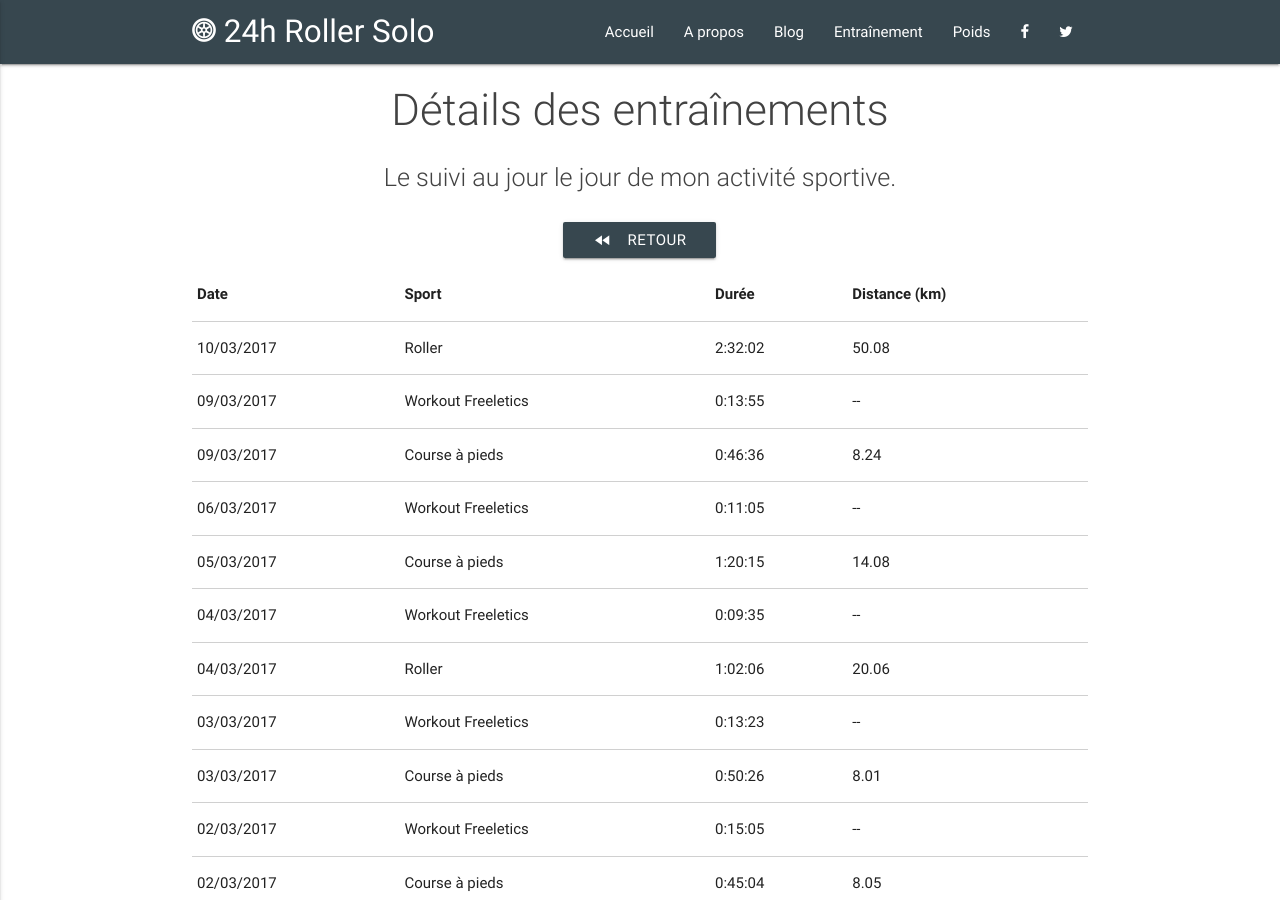
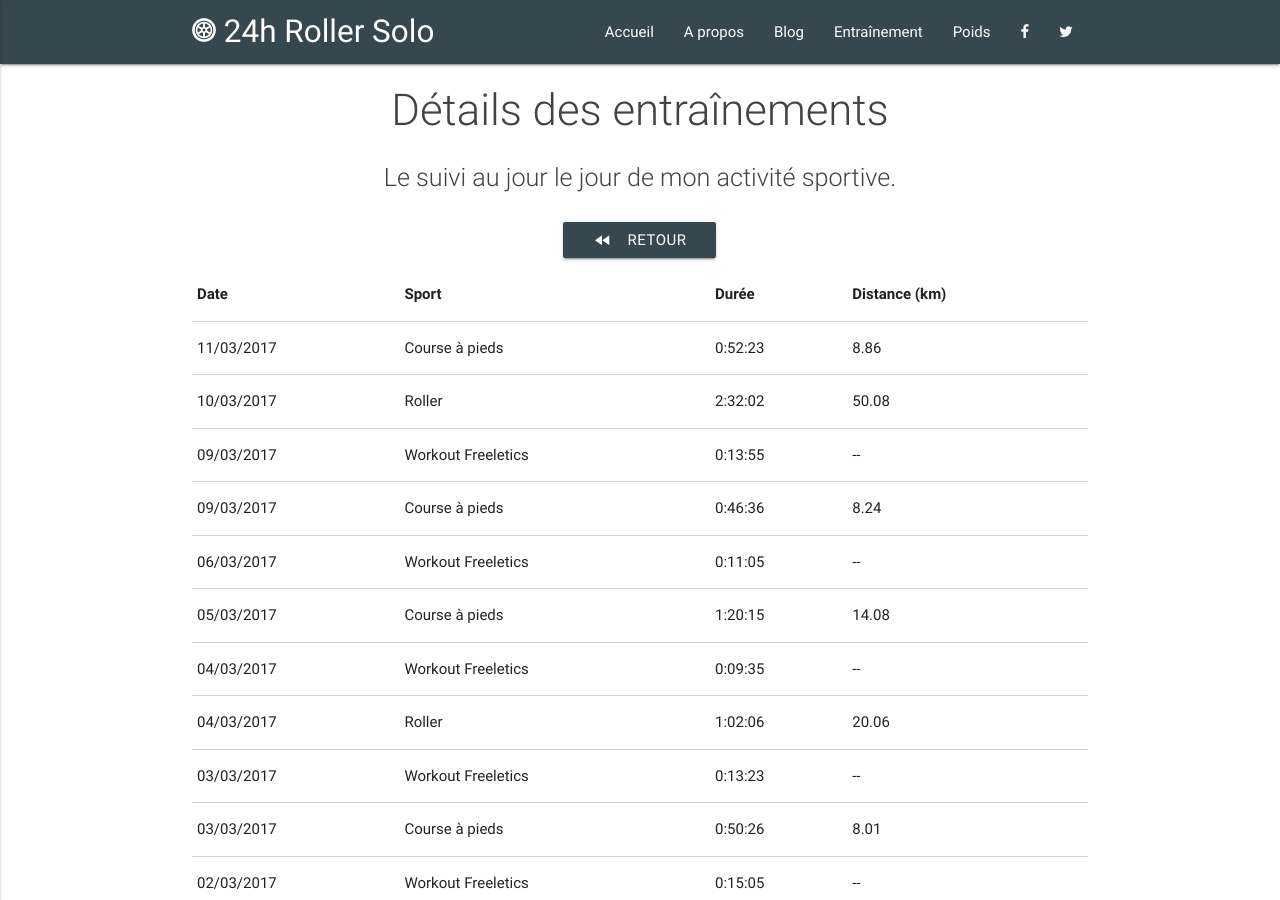
Before and after one commit to 24hRollerSolo/24hRollerSolo.github.io, a Jekyll site: the page built from training/details.html, in a window 1280 px wide and 900 px high. Built offline with Jekyll 4.4.1, drawn with Linux system fonts in a browser that asks for light colours.

Commit message:
Add 2017-03-11 running

```diff
--- a/_data/sports.json
+++ b/_data/sports.json
@@ -1,4 +1,5 @@
 [
+  {"date": "2017-03-11", "type": "RUNNING", "distance": "8.86", "duration": "0:52:23"},
   {"date": "2017-03-10", "type": "ROLLER", "distance": "50.08", "duration": "2:32:02"},
   {"date": "2017-03-09", "type": "WORKOUT", "program": "W10-01 | 25 LUNGES + ENDURANCE", "duration": "0:13:55"},
   {"date": "2017-03-09", "type": "RUNNING", "distance": "8.24", "duration": "0:46:36"},
```
